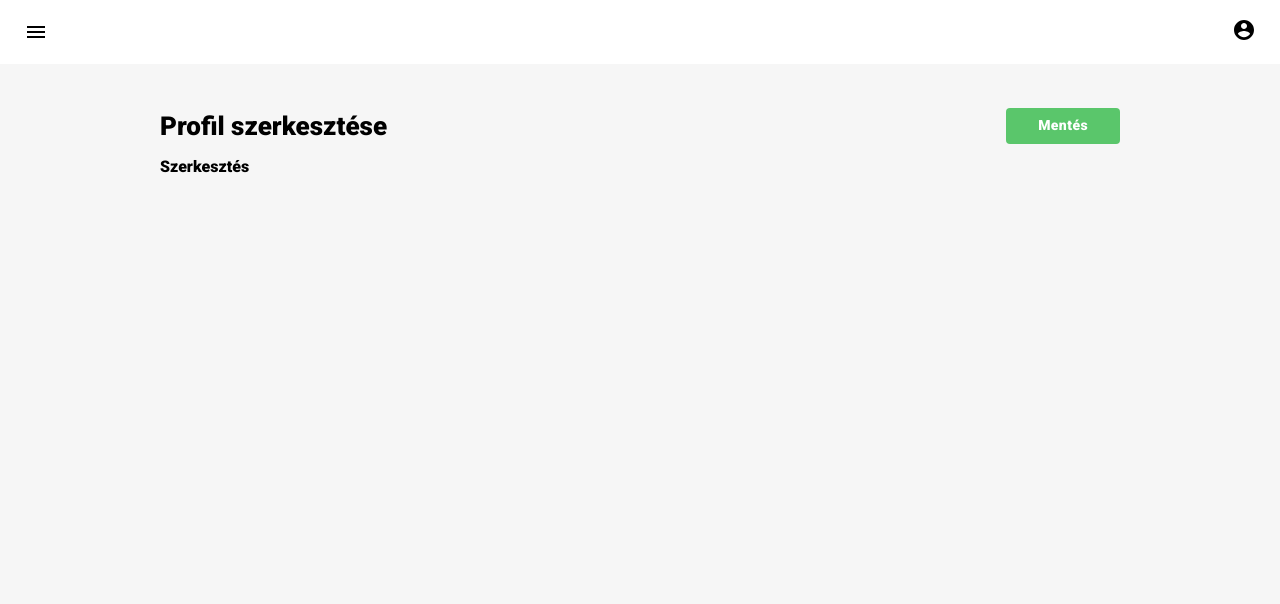
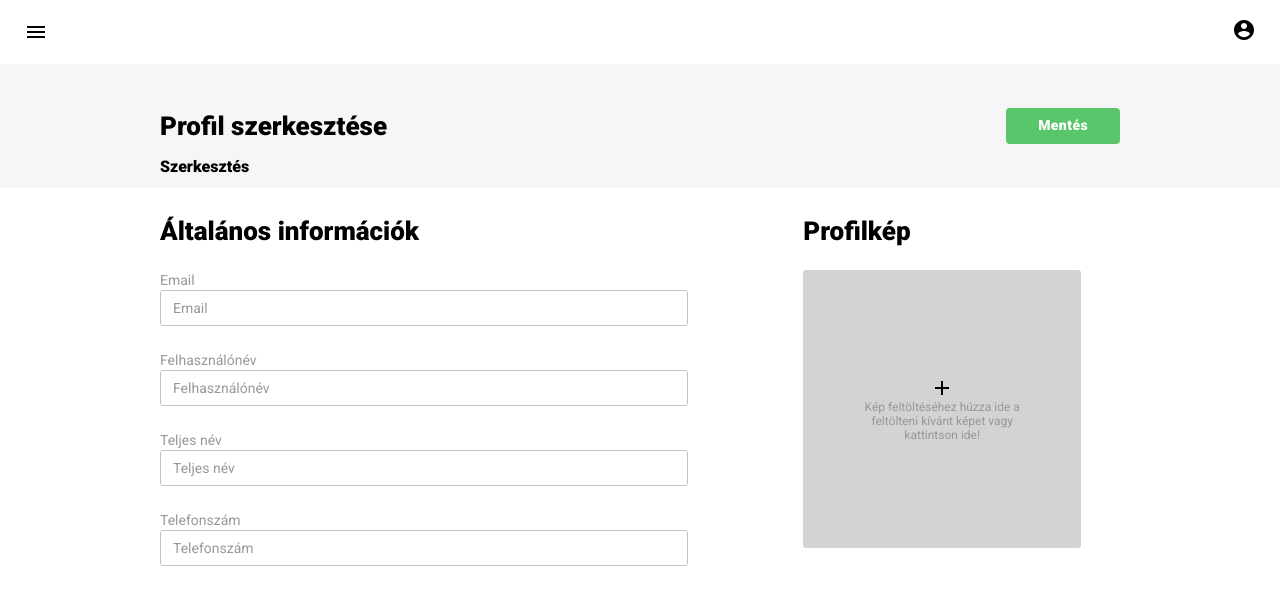
Before and after one commit to akosfi/volunteerfrontend, a React (Create React App) app: page /profile in a window 1280 px wide. Shown: the top 604 px of the page. Built offline with nearby package versions, Linux system fonts and the light colour scheme; no server answers.

Commit message:
[fix] Progress.

```diff
--- a/src/components/common/FileInput/index.tsx
+++ b/src/components/common/FileInput/index.tsx
@@ -1,10 +1,11 @@
 import * as React from "react";
-import { ChangeEvent, FC, memo, useRef, useState } from "react";
+import { FC, memo } from "react";
 import { makeStyles } from "@material-ui/core";
-import { get } from "lodash";
 import classNames from "classnames";
 import ClearIcon from "@material-ui/icons/Clear";
 import AddIcon from "@material-ui/icons/Add";
+//
+import useFileInput from "lib/hooks/useFileInput";
 
 const useStyles = makeStyles(() => ({
     root: {
@@ -70,26 +71,10 @@ const useStyles = makeStyles(() => ({
 }));
 
 const FileInput: FC = () => {
-    const [fileURL, setFileURL] = useState<string | null>(null);
-    const fileInputRef = useRef<HTMLInputElement | null>(null);
+    const classes = useStyles();
 
-    const handleFileInputChange = (e: ChangeEvent<HTMLInputElement>) => {
-        const file = get(e, "target.files[0]", null);
+    const { fileURL, fileInputRef, handleFileInputChange, handleFileRemove } = useFileInput();
 
-        if (!file) return;
-
-        const url = URL.createObjectURL(file);
-        setFileURL(url);
-    };
-
-    const handleFileRemove = () => {
-        if (fileInputRef?.current) {
-            fileInputRef.current.value = "";
-            setFileURL(null);
-        }
-    };
-
-    const classes = useStyles();
     return (
         <div className={classes.root}>
             <input
--- /dev/null
+++ b/src/components/pages/ProfilePage/components/tabs/EditTab/form.ts
@@ -0,0 +1,20 @@
+import { FormFieldList } from "redux/forms/types";
+
+export const formPath = "PROFILE_PAGE";
+
+export enum ProfileEditFormFieldNames {
+    EMAIL = "PROFILE_PAGE/NAME",
+    USERNAME = "PROFILE_PAGE/CATEGORY",
+    FULL_NAME = "PROFILE_PAGE/LOCATION",
+    PHONE_NUMBER = "PROFILE_PAGE/CONTACT"
+}
+
+export const ProfileEditFormFields: FormFieldList = {
+    [ProfileEditFormFieldNames.EMAIL]: { value: "", defaultValue: "" },
+    [ProfileEditFormFieldNames.USERNAME]: { value: "", defaultValue: "" },
+    [ProfileEditFormFieldNames.FULL_NAME]: { value: "", defaultValue: "" },
+    [ProfileEditFormFieldNames.PHONE_NUMBER]: { value: "", defaultValue: "" }
+};
+
+export const getProfileEditFormFieldPath = (fieldName: ProfileEditFormFieldNames) =>
+    `${formPath}.children.${fieldName}`;
--- a/src/components/pages/ProfilePage/components/tabs/EditTab/index.tsx
+++ b/src/components/pages/ProfilePage/components/tabs/EditTab/index.tsx
@@ -1,7 +1,99 @@
 import * as React from "react";
-import { FC, memo } from "react";
-import EventEdit from "components/events/EventEdit";
+import { FC, memo, useEffect } from "react";
+import { makeStyles } from "@material-ui/core";
+import { useDispatch } from "react-redux";
+//
+import TextInput from "components/common/TextInput";
+import {
+    ProfileEditFormFieldNames,
+    ProfileEditFormFields,
+    formPath,
+    getProfileEditFormFieldPath as getFieldPath
+} from "components/pages/ProfilePage/components/tabs/EditTab/form";
+import FormActions from "redux/forms/actions";
+import FileInput from "components/common/FileInput";
 
-const EditTab: FC = () => <EventEdit />;
+const useStyles = makeStyles(theme => ({
+    root: {
+        width: "100%"
+    },
+    container: {
+        width: "75%",
+        margin: "0 auto",
+        display: "grid",
+        gridTemplateColumns: "100%",
+        marginTop: "28px",
+        [theme.breakpoints.up("sm")]: {
+            gridTemplateColumns: "55% 1fr 33%"
+        }
+    },
+    sectionTitle: {
+        fontSize: "26px",
+        fontWeight: "bold",
+        paddingBottom: "24px"
+    },
+    generalInformationWrapper: {},
+    coverWrapper: {},
+    form: {},
+    inputWrapper: {},
+    input: {
+        marginBottom: "24px"
+    }
+}));
+
+const EditTab: FC = () => {
+    const classes = useStyles();
+
+    const dispatch = useDispatch();
+
+    useEffect(() => {
+        dispatch(FormActions.addFormAction(formPath, ProfileEditFormFields));
+
+        return () => {
+            dispatch(FormActions.removeFormAction(formPath));
+        };
+    }, []);
+
+    return (
+        <div className={classes.root}>
+            <div className={classes.container}>
+                <div className={classes.generalInformationWrapper}>
+                    <p className={classes.sectionTitle}>Általános információk</p>
+                    <form className={classes.form}>
+                        <TextInput
+                            path={getFieldPath(ProfileEditFormFieldNames.EMAIL)}
+                            placeholder="Email"
+                            label="Email"
+                            className={classes.input}
+                        />
+                        <TextInput
+                            path={getFieldPath(ProfileEditFormFieldNames.USERNAME)}
+                            placeholder="Felhasználónév"
+                            label="Felhasználónév"
+                            className={classes.input}
+                        />
+                        <TextInput
+                            path={getFieldPath(ProfileEditFormFieldNames.FULL_NAME)}
+                            placeholder="Teljes név"
+                            label="Teljes név"
+                            className={classes.input}
+                        />
+                        <TextInput
+                            path={getFieldPath(ProfileEditFormFieldNames.PHONE_NUMBER)}
+                            placeholder="Telefonszám"
+                            label="Telefonszám"
+                            className={classes.input}
+                        />
+                    </form>
+                </div>
+                <div />
+                <div className={classes.coverWrapper}>
+                    <p className={classes.sectionTitle}>Profilkép</p>
+                    <FileInput />
+                </div>
+            </div>
+        </div>
+    );
+};
 
 export default memo(EditTab);
--- a/src/components/pages/ProfilePage/index.tsx
+++ b/src/components/pages/ProfilePage/index.tsx
@@ -2,22 +2,24 @@ import * as React from "react";
 import { FC } from "react";
 import { makeStyles } from "@material-ui/core";
 //
-import { PageHeaderActionButtonType, PageHeaderTabType } from "../../common/PageLayout/components/PageHeader";
-import EditTab from "../events/EventPage/components/tabs/EditTab";
-import PageLayout from "../../common/PageLayout";
-import { ButtonType } from "../../common/Button";
+import { PageHeaderActionButtonType, PageHeaderTabType } from "components/common/PageLayout/components/PageHeader";
+import PageLayout from "components/common/PageLayout";
+import { ButtonType } from "components/common/Button";
+import EditTab from "components/pages/ProfilePage/components/tabs/EditTab";
 
-const useStyles = makeStyles(() => ({
+const useStyles = makeStyles(theme => ({
     root: {
-        width: "100%",
-        height: "100vh",
-        background: "#F6F6F6"
+        width: "100%"
     },
     container: {
-        paddingTop: "84px",
-        display: "flex",
-        alignItems: "center",
-        flexDirection: "column"
+        width: "75%",
+        margin: "0 auto",
+        display: "grid",
+        gridTemplateColumns: "100%",
+        marginTop: "28px",
+        [theme.breakpoints.up("sm")]: {
+            gridTemplateColumns: "55% 1fr 33%"
+        }
     },
     title: {
         fontSize: "30px",
--- /dev/null
+++ b/src/lib/hooks/useFileInput.ts
@@ -0,0 +1,32 @@
+import { ChangeEvent, useRef, useState } from "react";
+import { get } from "lodash";
+
+const useFileInput = () => {
+    const [fileURL, setFileURL] = useState<string | null>(null);
+    const fileInputRef = useRef<HTMLInputElement | null>(null);
+
+    const handleFileInputChange = (e: ChangeEvent<HTMLInputElement>) => {
+        const file = get(e, "target.files[0]", null);
+
+        if (!file) return;
+
+        const url = URL.createObjectURL(file);
+        setFileURL(url);
+    };
+
+    const handleFileRemove = () => {
+        if (fileInputRef?.current) {
+            fileInputRef.current.value = "";
+            setFileURL(null);
+        }
+    };
+
+    return {
+        fileURL,
+        fileInputRef,
+        handleFileInputChange,
+        handleFileRemove
+    };
+};
+
+export default useFileInput;
```
Also changed, not shown: src/components/pages/ProfilePage/components/tabs/EditTab/style.module.scss (added).
